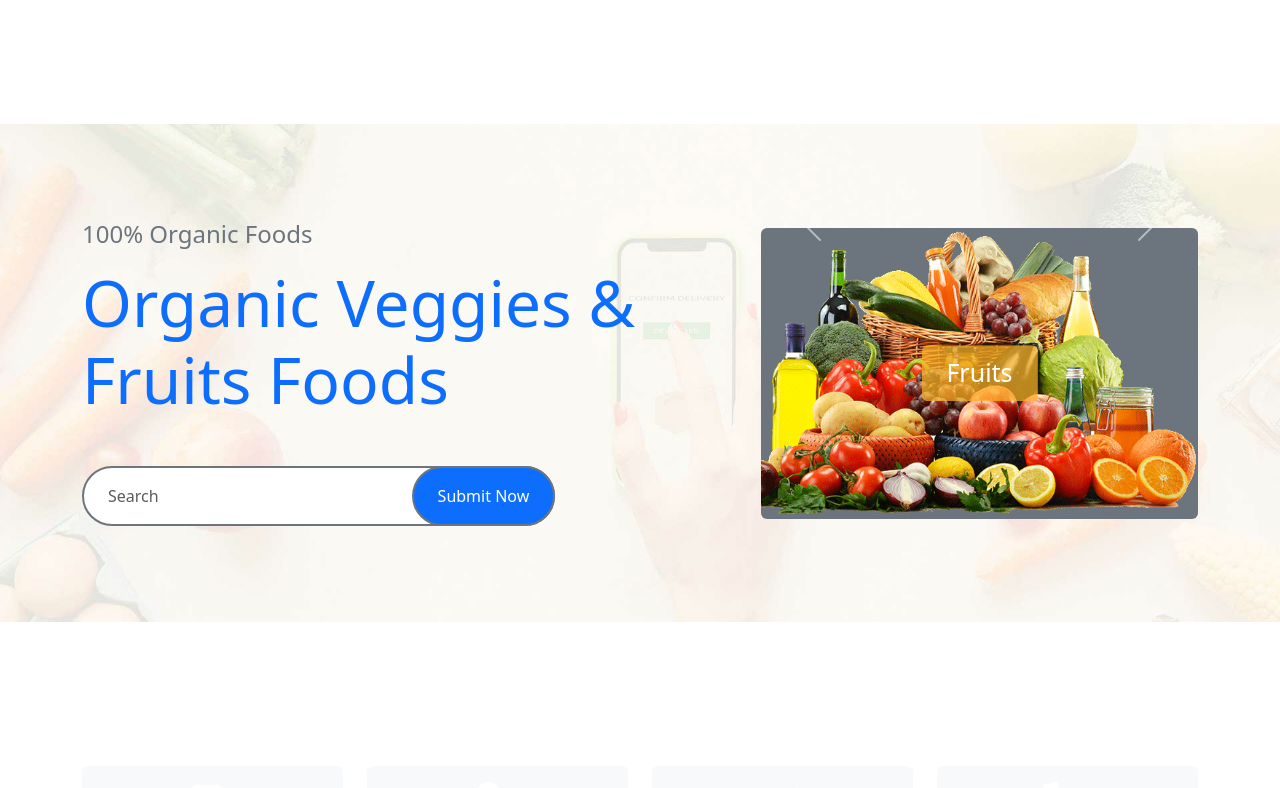
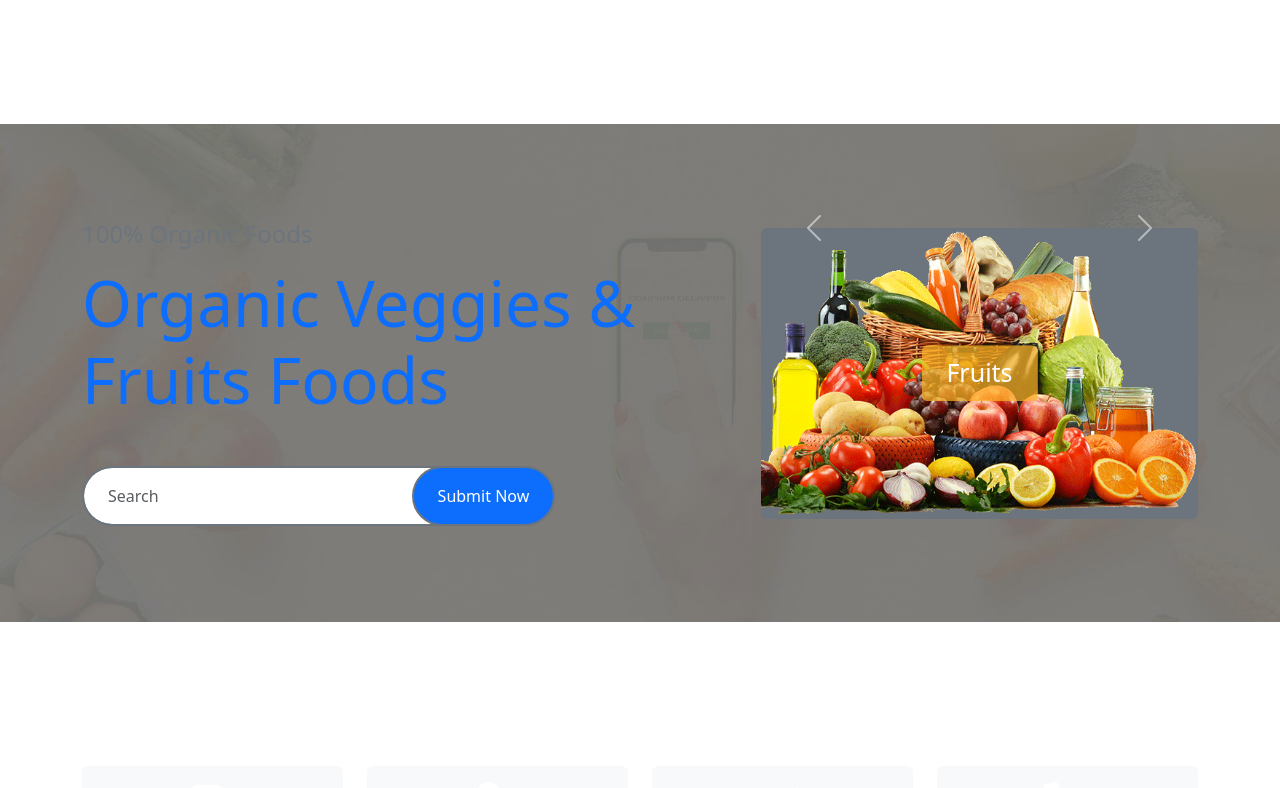
Before and after one commit to alimarzoug12/my-delivery, a React (Create React App) app: page / in a window 1280 px wide. Shown: the part 380-1168 px from the top of the page. Built offline with nearby package versions, Linux system fonts and the light colour scheme.

Commit message:
refactor: "add css of scroll to the top and video-background"

```diff
--- a/src/App.css
+++ b/src/App.css
@@ -36,3 +36,70 @@
     transform: rotate(360deg);
   }
 }
+/* src/components/ScrollToTopButton.css */
+.scroll-to-top {
+  position: fixed;
+  bottom: 20px;
+  right: 20px;
+  z-index: 1000;
+}
+
+.scroll-to-top-button {
+  background-color: #007bff;
+  color: white;
+  border: none;
+  border-radius: 50%;
+  padding: 10px 15px;
+  cursor: pointer;
+  box-shadow: 0 4px 8px rgba(0, 0, 0, 0.2);
+  transition: opacity 0.3s;
+}
+
+.scroll-to-top-button:hover {
+  background-color: #0056b3;
+}
+.scrollable-carousel {
+  max-height: 500px; /* Adjust height as needed */
+  overflow-y: auto;
+}
+.hero-header {
+  position: relative;
+  overflow: hidden;
+  color: #fff; /* Ensure text is white for readability */
+}
+
+.video-background {
+  position: absolute;
+  top: 0;
+  left: 0;
+  width: 100%;
+  height: 100%;
+  z-index: -1; /* Place it behind the content */
+  overflow: hidden;
+}
+
+.video-background video {
+  position: absolute;
+  top: 50%;
+  left: 50%;
+  width: 100%;
+  height: 100;
+  object-fit: cover; /* Cover the entire div */
+  transform: translate(-50%, -50%);
+}
+
+.hero-header .container {
+  position: relative;
+  z-index: 1; /* Ensure content is above the video */
+}
+
+.hero-header::before {
+  content: "";
+  position: absolute;
+  top: 0;
+  left: 0;
+  width: 100%;
+  height: 140%;
+  background: rgba(0, 0, 0, 0.5); /* Optional: Add a dark overlay for better text readability */
+  z-index: 0;
+}
```
